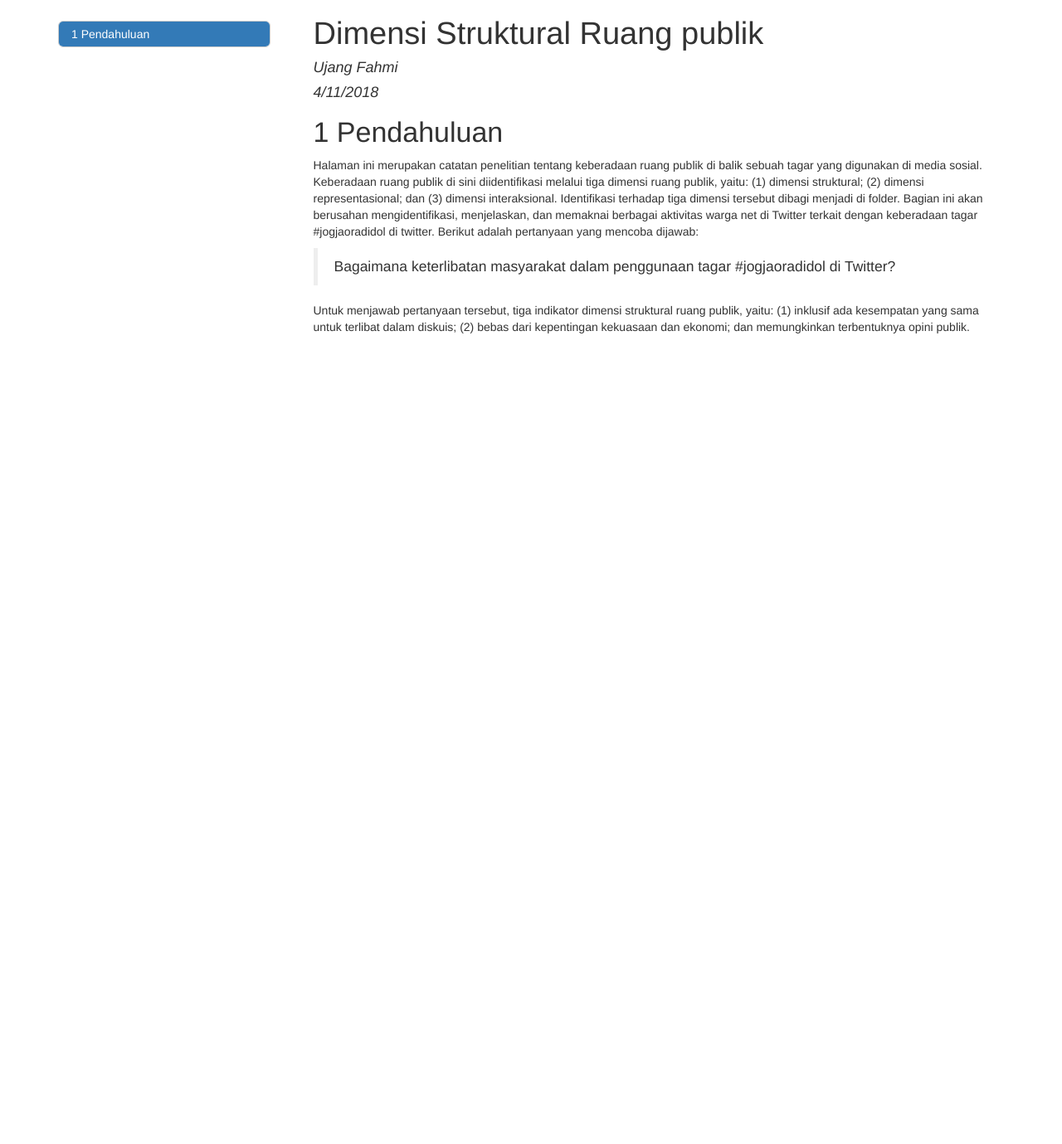
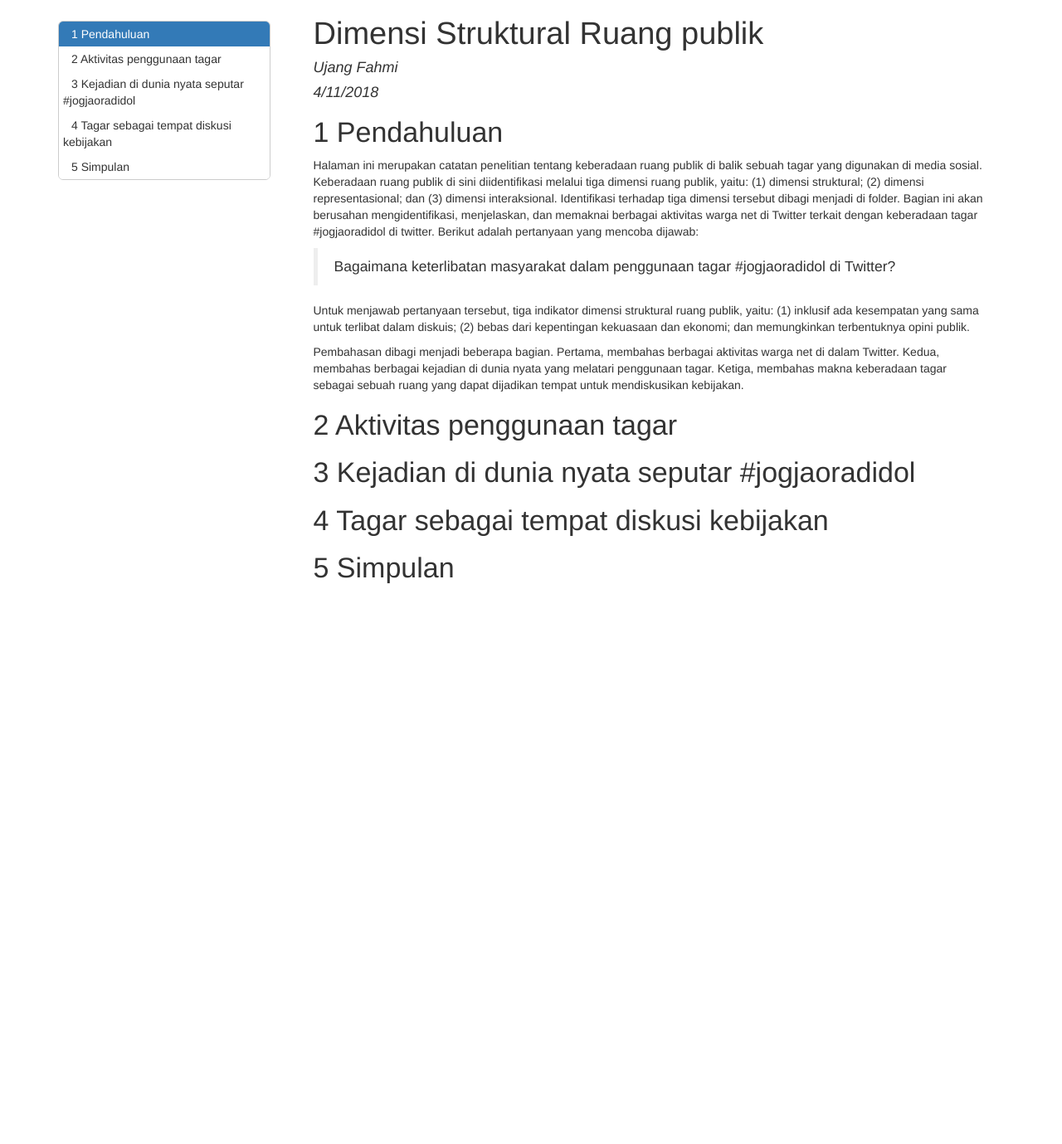
Before and after one commit to eppofahmi/eppofahmi.github.io, a Jekyll site: the page mythesis-notes/structural-dimension/index.html, which Jekyll copies as it is, in a window 1280 px wide. Shown: the whole page at 83% size. Built offline with Jekyll 4.4.1, drawn with Linux system fonts in a browser that asks for light colours; before the commit the page ends 900 px from its top, so only the background shows below that.

Commit message:
adding steps

```diff
--- a/mythesis-notes/structural-dimension/index.html
+++ b/mythesis-notes/structural-dimension/index.html
@@ -230,6 +230,19 @@ div.tocify {
 <p>Bagaimana keterlibatan masyarakat dalam penggunaan tagar #jogjaoradidol di Twitter?</p>
 </blockquote>
 <p>Untuk menjawab pertanyaan tersebut, tiga indikator dimensi struktural ruang publik, yaitu: (1) inklusif ada kesempatan yang sama untuk terlibat dalam diskuis; (2) bebas dari kepentingan kekuasaan dan ekonomi; dan memungkinkan terbentuknya opini publik.</p>
+<p>Pembahasan dibagi menjadi beberapa bagian. Pertama, membahas berbagai aktivitas warga net di dalam Twitter. Kedua, membahas berbagai kejadian di dunia nyata yang melatari penggunaan tagar. Ketiga, membahas makna keberadaan tagar sebagai sebuah ruang yang dapat dijadikan tempat untuk mendiskusikan kebijakan.</p>
+</div>
+<div id="aktivitas-penggunaan-tagar" class="section level1">
+<h1><span class="header-section-number">2</span> Aktivitas penggunaan tagar</h1>
+</div>
+<div id="kejadian-di-dunia-nyata-seputar-jogjaoradidol" class="section level1">
+<h1><span class="header-section-number">3</span> Kejadian di dunia nyata seputar #jogjaoradidol</h1>
+</div>
+<div id="tagar-sebagai-tempat-diskusi-kebijakan" class="section level1">
+<h1><span class="header-section-number">4</span> Tagar sebagai tempat diskusi kebijakan</h1>
+</div>
+<div id="simpulan" class="section level1">
+<h1><span class="header-section-number">5</span> Simpulan</h1>
 </div>
 
 
```
Also changed, not shown: mythesis-notes/structural-dimension/index.Rmd (+10 -0 lines).
